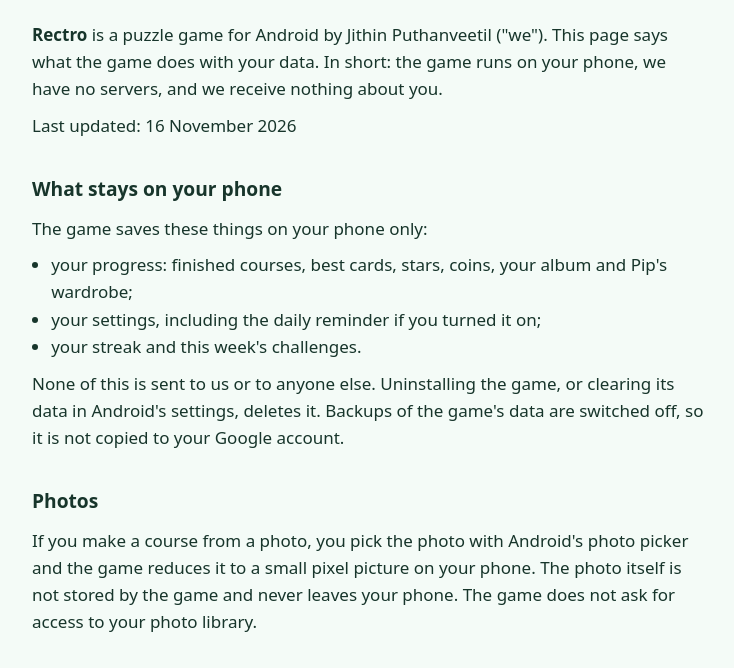
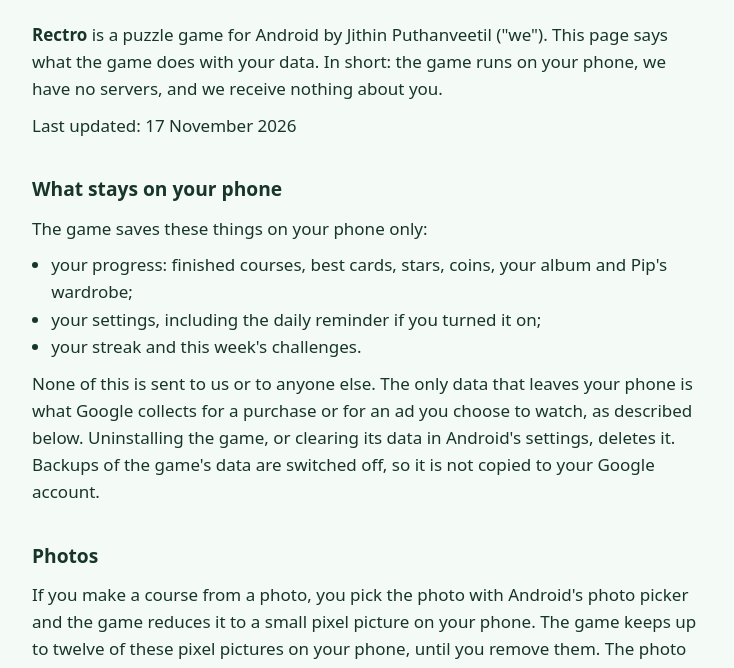
Before and after one commit to jithinputhanveetil/jithinputhanveetil.github.io, a plain HTML site: page rectro/privacy/index.html in a window 1280 px wide. Shown: the part 111-779 px from the top of the page, without its empty margins (272-1006 px from the left). Drawn offline with Linux system fonts and the light colour scheme.

Commit message:
Privacy policy: say plainly what Google's ad library collects, and that up to twelve photo pictures are kept

```diff
--- a/rectro/privacy/index.html
+++ b/rectro/privacy/index.html
@@ -9,7 +9,7 @@ p,ul{margin:.6rem 0}ul{padding-left:1.2rem}a{color:#0b6b4f}.sub{color:#4d6b60;ma
 <h1>Rectro: privacy policy</h1>
 <p class="sub">A puzzle game for Android</p>
 <p><strong>Rectro</strong> is a puzzle game for Android by Jithin Puthanveetil ("we"). This page says what the game does with your data. In short: the game runs on your phone, we have no servers, and we receive nothing about you.</p>
-<p>Last updated: 16 November 2026</p>
+<p>Last updated: 17 November 2026</p>
 <h2>What stays on your phone</h2>
 <p>The game saves these things on your phone only:</p>
 <ul>
@@ -17,9 +17,9 @@ p,ul{margin:.6rem 0}ul{padding-left:1.2rem}a{color:#0b6b4f}.sub{color:#4d6b60;ma
 <li>your settings, including the daily reminder if you turned it on;</li>
 <li>your streak and this week's challenges.</li>
 </ul>
-<p>None of this is sent to us or to anyone else. Uninstalling the game, or clearing its data in Android's settings, deletes it. Backups of the game's data are switched off, so it is not copied to your Google account.</p>
+<p>None of this is sent to us or to anyone else. The only data that leaves your phone is what Google collects for a purchase or for an ad you choose to watch, as described below. Uninstalling the game, or clearing its data in Android's settings, deletes it. Backups of the game's data are switched off, so it is not copied to your Google account.</p>
 <h2>Photos</h2>
-<p>If you make a course from a photo, you pick the photo with Android's photo picker and the game reduces it to a small pixel picture on your phone. The photo itself is not stored by the game and never leaves your phone. The game does not ask for access to your photo library.</p>
+<p>If you make a course from a photo, you pick the photo with Android's photo picker and the game reduces it to a small pixel picture on your phone. The game keeps up to twelve of these pixel pictures on your phone, until you remove them. The photo itself is not stored by the game and never leaves your phone. The game does not ask for access to your photo library.</p>
 <h2>Notifications</h2>
 <p>If you turn on the daily reminder, the game shows one notification a day when Today's Course is not finished. It is created on your phone; no message is sent over the internet. You can turn it off in the game's Settings or in Android's settings at any time.</p>
 <h2>Purchases</h2>
@@ -30,7 +30,7 @@ p,ul{margin:.6rem 0}ul{padding-left:1.2rem}a{color:#0b6b4f}.sub{color:#4d6b60;ma
 <ul>
 <li>No account, no sign-in, no email address.</li>
 <li>No analytics or tracking of how you play.</li>
-<li>No selling or sharing of personal data.</li>
+<li>No selling of personal data. We receive none ourselves; the only data that leaves your phone is what Google's ad library collects when you choose to watch an ad (see Ads).</li>
 </ul>
 <h2>Children</h2>
 <p>The game is meant for players aged 13 and over and is not directed at children. It has no chat and no user accounts. Ads are limited to content suitable for a general audience.</p>
```
